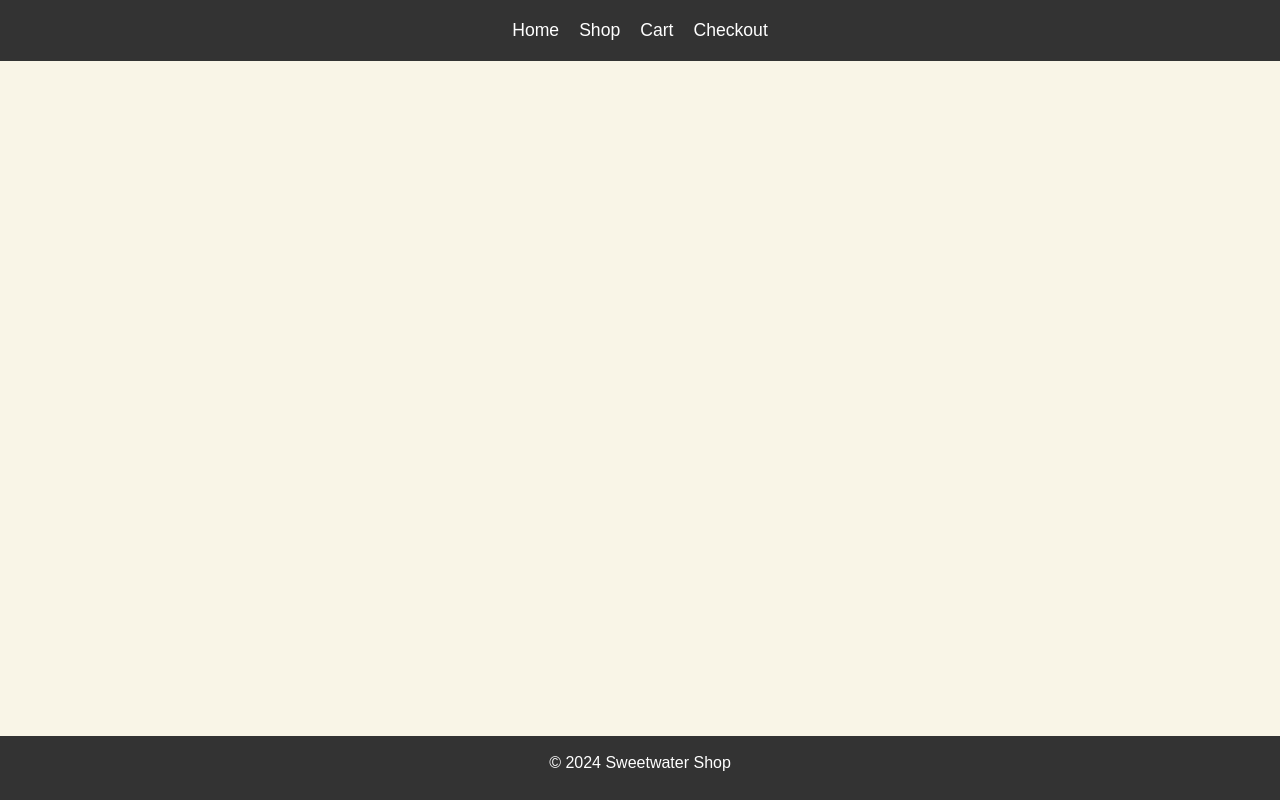
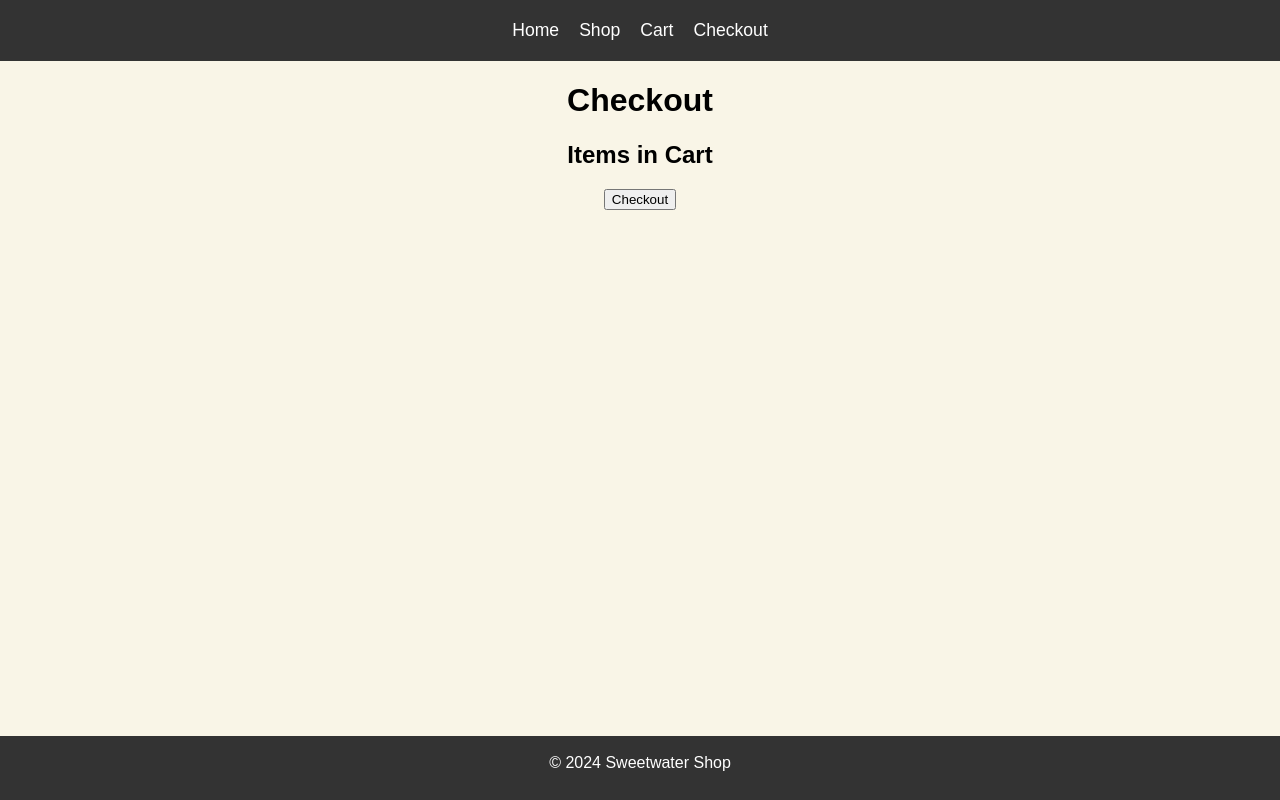
Before and after one commit to Maxtime211/CS-Adv-Programming, a React (Create React App) app: page /checkout in a window 1280 px wide. Built offline with nearby package versions, Linux system fonts and the light colour scheme.

Commit message:
Checkout page has some functionality

```diff
--- a/src/App.js
+++ b/src/App.js
@@ -1,10 +1,10 @@
-// App.js
 import React from 'react';
 import { BrowserRouter as Router, Route, Routes, Link } from 'react-router-dom';
 import { CartProvider } from './CartContext'; // Import CartProvider
 import './App.css';
 import Cart from './Cart';
 import Shop from './Shop';
+import Checkout from './Checkout'; // Import Checkout component
 
 // Navigation bar component
 const Navbar = () => {
@@ -51,6 +51,7 @@ function App() {
             <Route path="/" element={<Home />} /> {/* Define route for Home page */}
             <Route path="/cart" element={<Cart />} />
             <Route path="/shop" element={<Shop />} />
+            <Route path="/checkout" element={<Checkout />} /> {/* Add route for checkout */}
           </Routes>
           <Footer /> {/* Include the footer */}
         </div>
--- a/src/CartContext.js
+++ b/src/CartContext.js
@@ -21,7 +21,6 @@ export const CartProvider = ({ children }) => {
     }
   };
 
-
   const updateQuantity = (itemid, newQuantity) => {
     const updatedCart = cart.map((item) =>
       item.itemid === itemid ? { ...item, quantity: newQuantity } : item
@@ -38,8 +37,12 @@ export const CartProvider = ({ children }) => {
     return cart.reduce((total, item) => total + item.price * item.quantity, 0).toFixed(2);
   };
 
+  const clearCart = () => {
+    setCart([]);
+  };
+
   return (
-    <CartContext.Provider value={{ cart, addToCart, updateQuantity, deleteItem, calculateSubtotal }}>
+    <CartContext.Provider value={{ cart, addToCart, updateQuantity, deleteItem, calculateSubtotal, clearCart }}>
       {children}
     </CartContext.Provider>
   );
--- a/src/Checkout.js
+++ b/src/Checkout.js
@@ -1 +1,42 @@
+// Checkout.js
 import './App.css';
+import React, { useContext, useState } from 'react';
+import { useNavigate } from 'react-router-dom';
+import { CartContext } from './CartContext'; // Import CartContext
+
+function Checkout() {
+  const { cart, clearCart } = useContext(CartContext); // Get cart and clearCart function from CartContext
+  const navigate = useNavigate(); // Get navigate function from react-router-dom
+
+  const [message, setMessage] = useState('');
+
+  const handleCheckout = () => {
+    // Simulate checkout process (clear cart and show success message)
+    clearCart(); // Clear the cart
+    setMessage('Checkout successful! Your items have been purchased.'); // Set success message
+    setTimeout(() => {
+      setMessage('');
+      navigate('/'); // Redirect to home page after a brief delay
+    }, 3000); // 3 seconds delay
+  };
+
+  return (
+    <div>
+      <h1>Checkout</h1>
+      <div>
+        <h2>Items in Cart</h2>
+        <ul>
+          {cart.map((item) => (
+            <li key={item.itemid}>
+              {item.productName} - ${item.price.toFixed(2)} ({item.quantity} units)
+            </li>
+          ))}
+        </ul>
+      </div>
+      <button onClick={handleCheckout}>Checkout</button>
+      {message && <p>{message}</p>}
+    </div>
+  );
+}
+
+export default Checkout;
```
